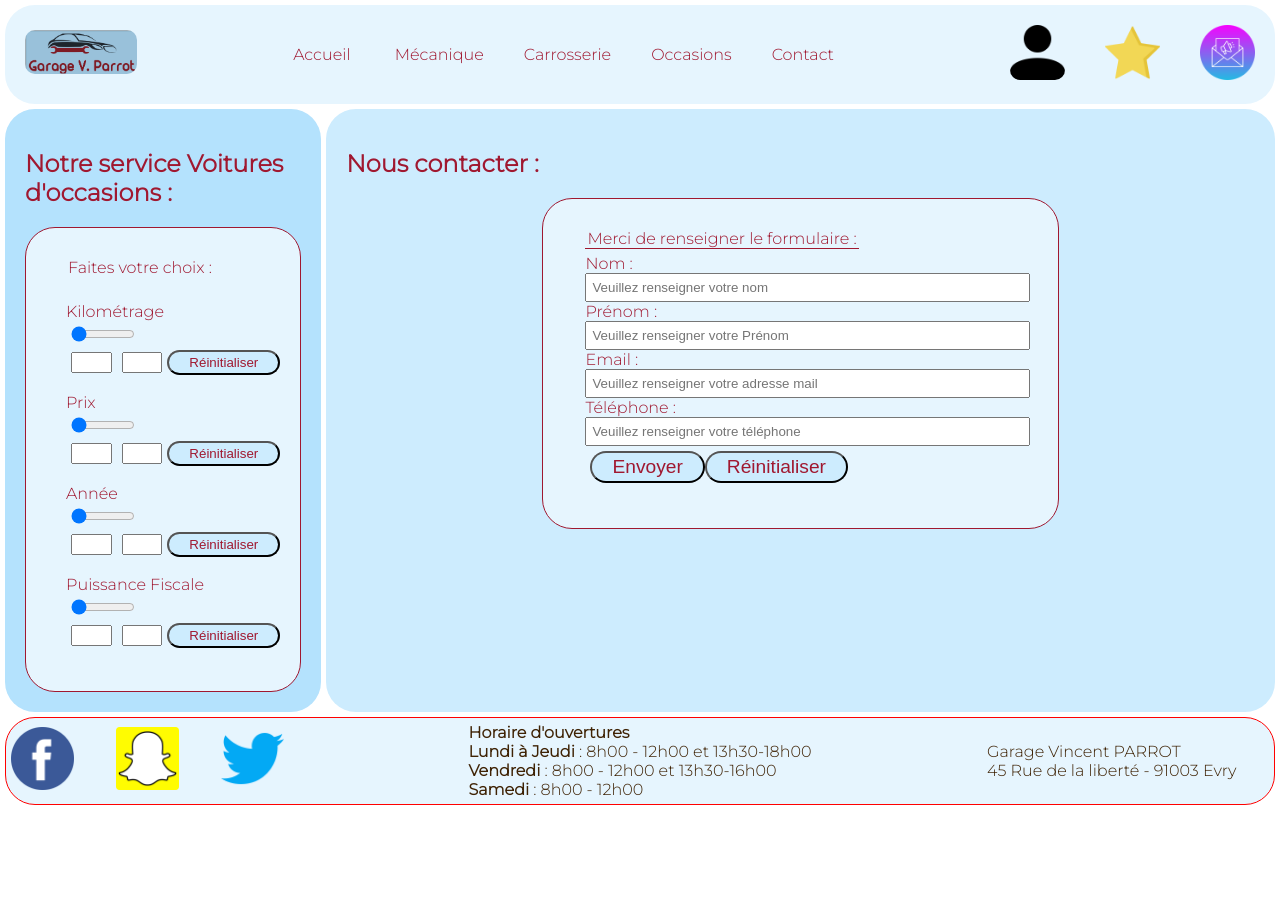
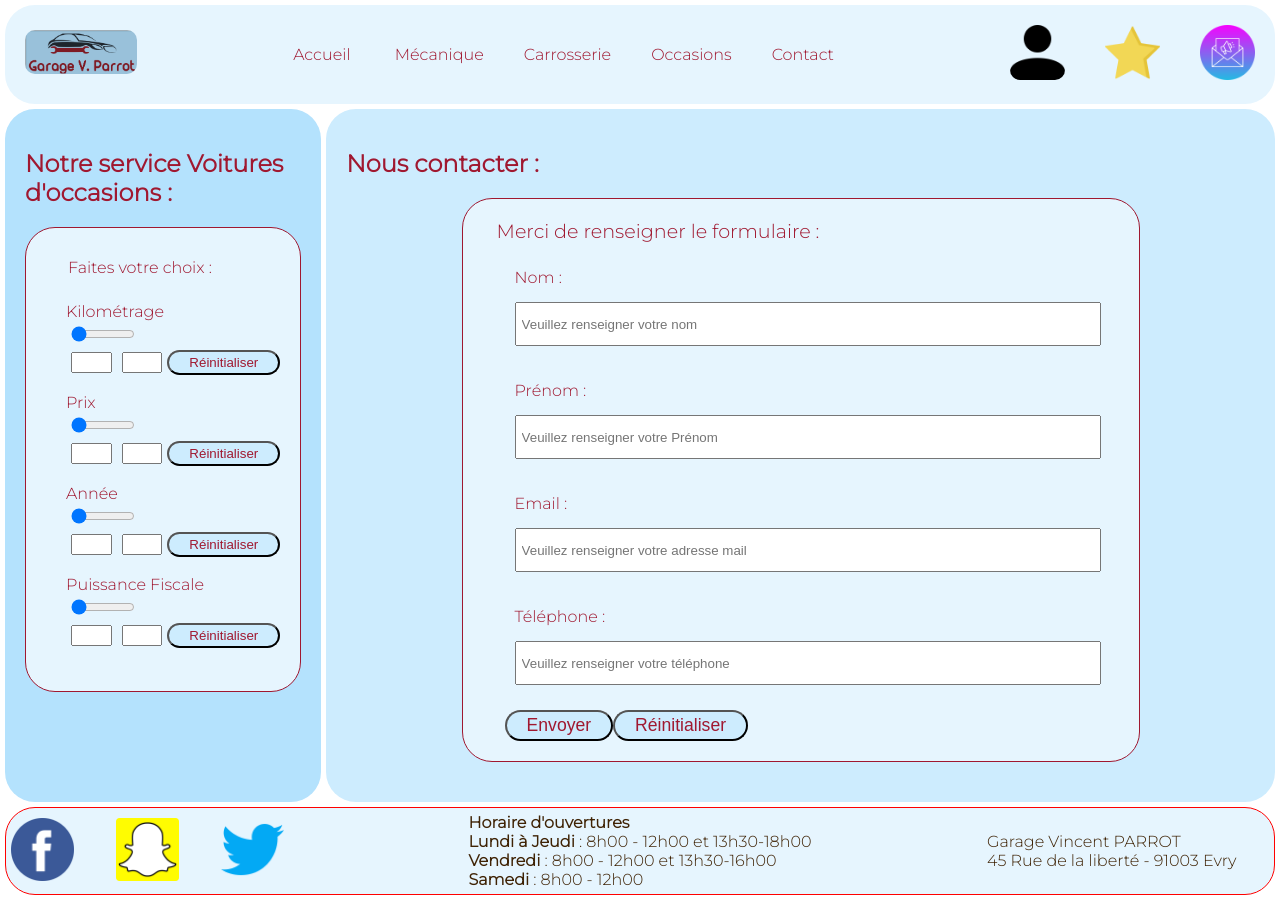
Before and after one commit to zeba79/ECF-Garage-Parrot, a React (Create React App) app: page /contact in a window 1280 px wide. Before the commit the page ends 810 px from the top, so only its background shows below. Built offline with nearby package versions, Linux system fonts and the light colour scheme.

Commit message:
Add div tag to input and label

```diff
--- a/src/Components/Contact/index.js
+++ b/src/Components/Contact/index.js
@@ -12,21 +12,37 @@ function Contact() {
         <legend>
           Merci de renseigner le formulaire :
         </legend>
-        <div>
+        <div className='names'>
+          <div>
           <label for='nom' >Nom :</label>
+          </div>
+          <div>
           <input type='text' id='nom' name='nom' required placeholder='Veuillez renseigner votre nom'/>
+          </div>
         </div>
-        <div>
+        <div  className='prenom'>
+          <div>
           <label for='prenom' >Prénom :</label>
+          </div>
+          <div>
           <input type='text' id='prenom' name='prenom' required placeholder='Veuillez renseigner votre Prénom'/>
+          </div>
         </div>
-        <div>
+        <div className='email'>
+          <div>
           <label for='email' >Email :</label>
+          </div>
+          <div>
           <input type='email' id='email' name='email'  required placeholder='Veuillez renseigner votre adresse mail'/>
+          </div>
         </div>
-        <div>
+        <div className='phone'>
+          <div>
           <label for='telephone' >Téléphone :</label>
+          </div>
+          <div>
           <input type='tel' id='telephone' name='telephone'    required placeholder='Veuillez renseigner votre téléphone'/>
+          </div>
         </div>
         <div className='btn'>
           <button className='send'>Envoyer</button>
@@ -39,32 +55,33 @@ function Contact() {
 }
 
 const Form = styled.form`
-padding: 30px;
+padding: 20px;
 border: 1px solid #A01830;
 background-color: #e6f5fe;
 border-radius: 30px;
-width: 50%;
+width: 70%;
+height: 80%;
 margin: auto;
-
-
-& fieldset{
-    border-radius: 30px;
-    border: none;
-    margin: auto;
-  }
 
   & legend, label{
     color : #A01830;
 
   }
+
+  & div{
+margin: 5px;
+padding: 5px;
+  }
+
   & legend{
-    border-bottom: 1px solid #A01830;
+    font-size: 1.2em;
+
   }
 
 & input{
-  padding: 12px;
-  margin:5px;
+  padding: 20px;
   width: 100%;
+  height: 30px;
 }
 
 & input:hover{
@@ -83,7 +100,7 @@ margin: auto;
 & .send, .reinit{
   color : #A01830;
   padding: 3px 20px;
-  font-size: 1.2em;
+  font-size: 1.1em;
   background-color: #cdecfe;
   border-radius: 30px;
 }
```
